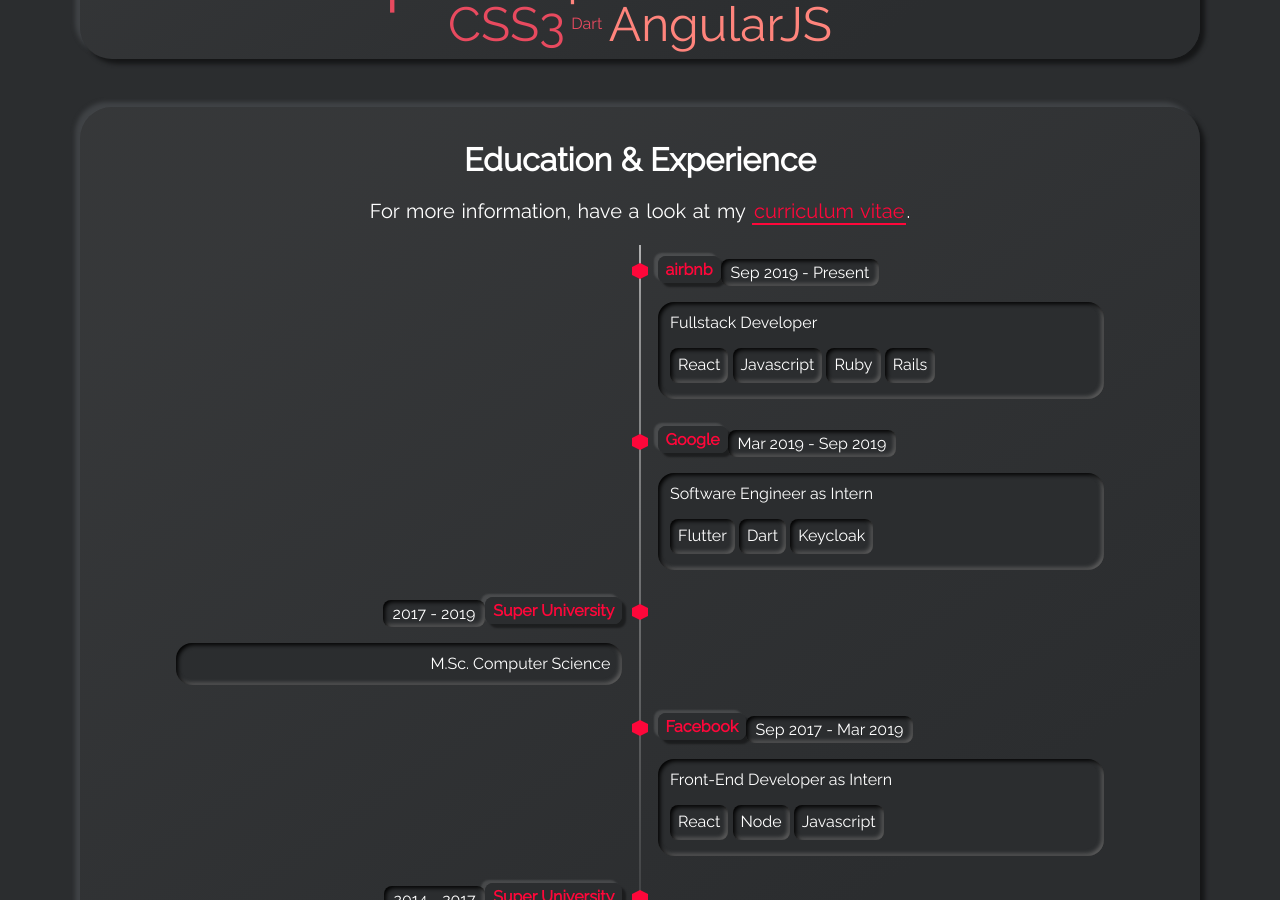
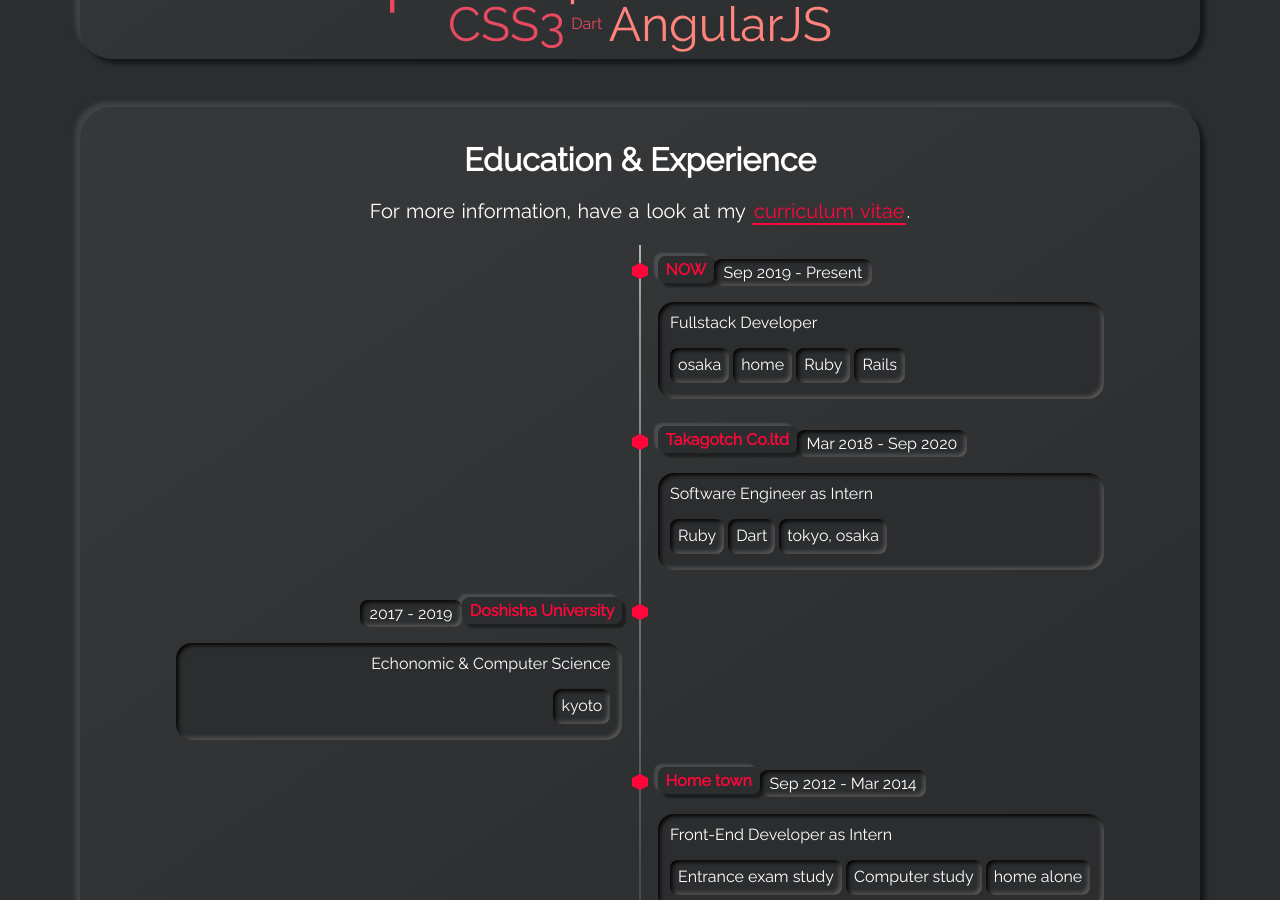
Before and after one commit to takagotch/o2830, a Jekyll site: the page built from index.html, in a window 1280 px wide and 900 px high, scrolled down 1813 px. Built offline with Jekyll 4.4.1, drawn with Linux system fonts in a browser that asks for light colours; some of the changed text lies outside the part shown.

Commit message:
Update timeline.yml

```diff
--- a/_data/timeline.yml
+++ b/_data/timeline.yml
@@ -17,45 +17,47 @@
 #     - tag: Rails
 #   timeline-side: right
 
-- title: airbnb
+- title: NOW
   title-url: https://example.com/
   date: Sep 2019 - Present
   subtitle: Fullstack Developer
   tags:
-    - tag: React
-    - tag: Javascript
+    - tag: osaka
+    - tag: home
     - tag: Ruby
     - tag: Rails
   timeline-side: right
 
-- title: Google
-  title-url: https://example.com/
-  date: Mar 2019 - Sep 2019
+- title: Takagotch Co.ltd
+  title-url: https://facebook.com/tkgcci
+  date: Mar 2018 - Sep 2020
   subtitle: Software Engineer as Intern
   tags:
-    - tag: Flutter
+    - tag: Ruby
     - tag: Dart
-    - tag: Keycloak
+    - tag: tokyo, osaka
   timeline-side: right
 
-- title: Super University
+- title: Doshisha University
   title-url: https://example.com/
   date: 2017 - 2019
-  subtitle: M.Sc. Computer Science
+  subtitle: Echonomic & Computer Science
+  tags:
+   - tag: kyoto
   timeline-side: left
 
-- title: Facebook
+- title: Home town
   title-url: https://example.com/
-  date: Sep 2017 - Mar 2019
+  date: Sep 2012 - Mar 2014
   subtitle: Front-End Developer as Intern
   tags:
-    - tag: React
-    - tag: Node
-    - tag: Javascript
+    - tag: Entrance exam study
+    - tag: Computer study
+    - tag: home alone
   timeline-side: right
 
-- title: Super University
+- title: Hannan HighSchool
   title-url: https://example.com/
-  date: 2014 - 2017
-  subtitle: B.A. Computer Science
+  date: 2009 - 2012
+  subtitle: Entrance exam Study
   timeline-side: left
```
